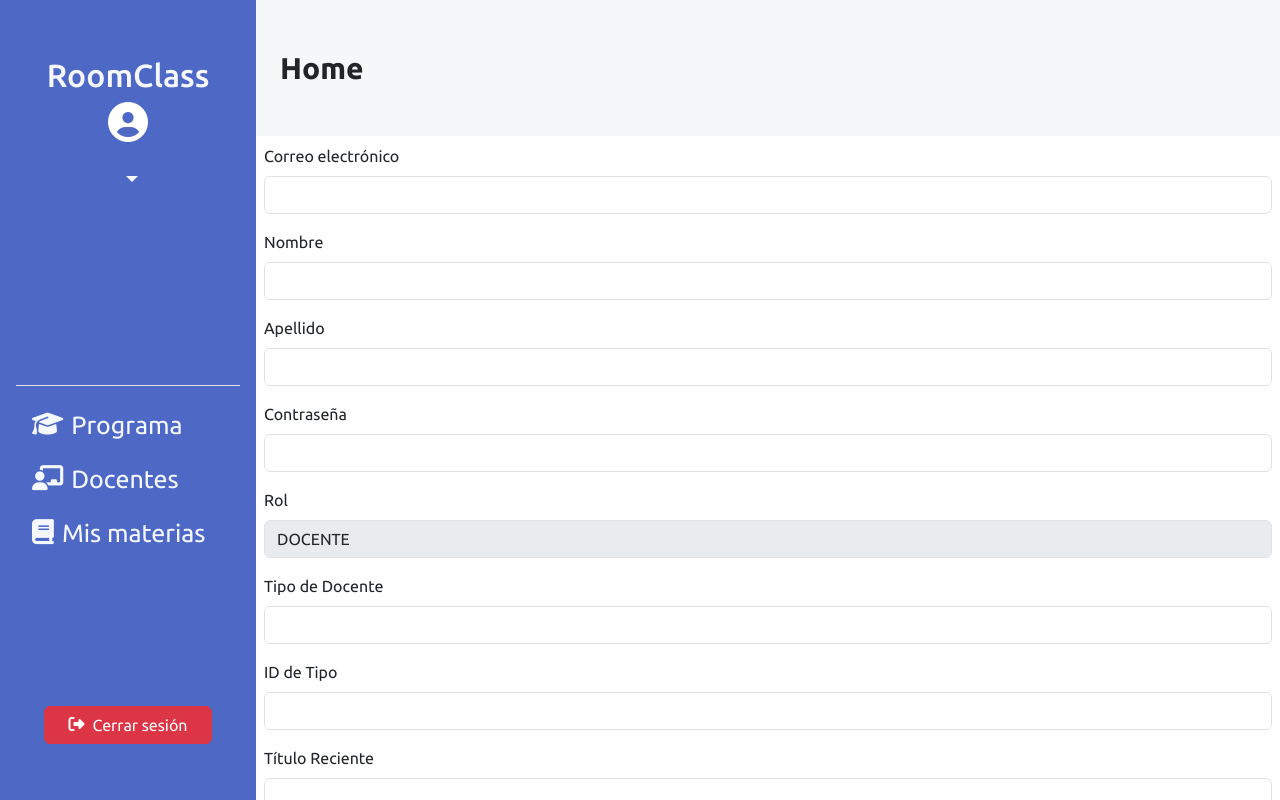
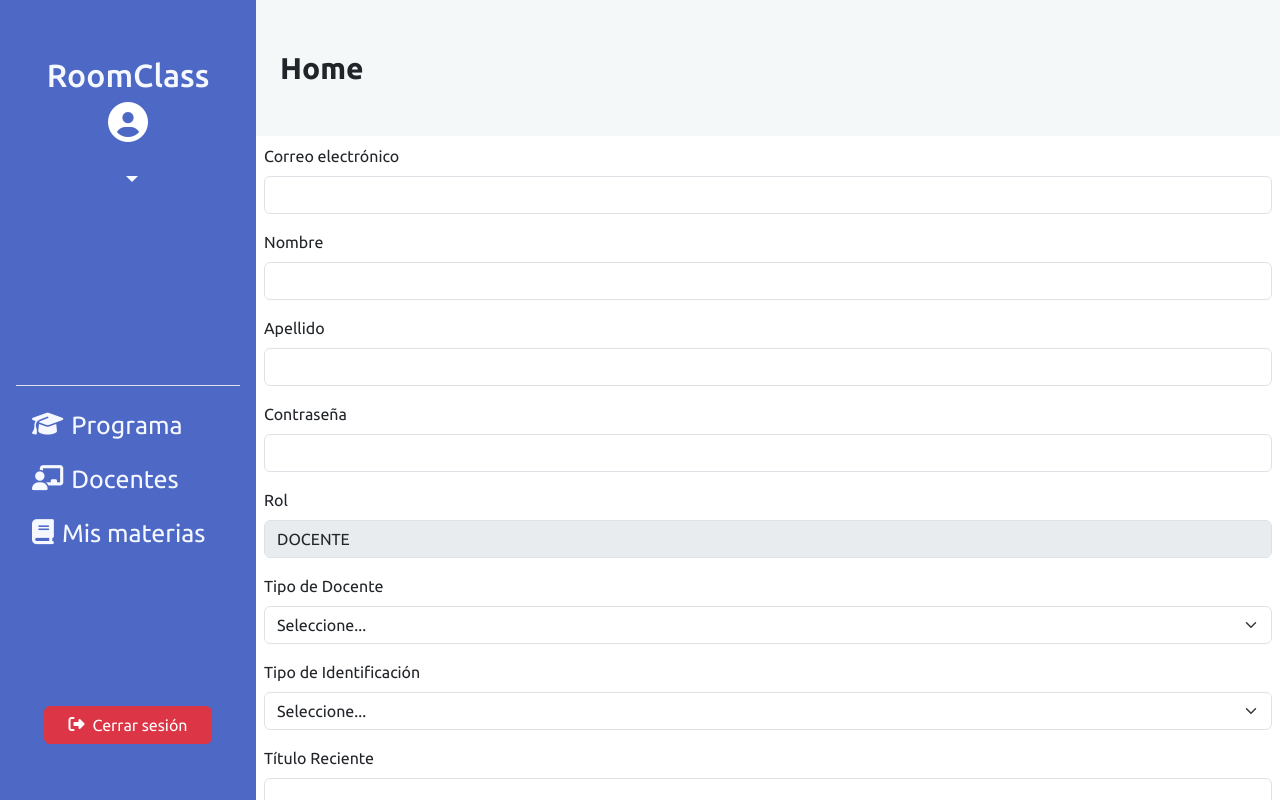
Before and after one commit to juliandross/RoomClassFront, an Angular app in the folder roomclass-app/: page /home/docentes/crear in a window 1280 px wide. Built offline with nearby package versions, Linux system fonts and the light colour scheme; no server answers; sample sign-in values are in the browser's storage.

Commit message:
Teacher-creation

```diff
--- a/roomclass-app/src/app/core/services/teacher.service.ts
+++ b/roomclass-app/src/app/core/services/teacher.service.ts
@@ -24,6 +24,6 @@ export class TeacherService {
 
 
   createTeacher(body: any): Observable<any> {
-    return this.http.post(this.CreateApiUrl, body);
+    return this.http.post(this.CreateApiUrl, body, {headers: this.getAuthHeaders()});
   }
 }
--- a/roomclass-app/src/app/features/docentes/create-view-docentes/create-view-docentes.component.html
+++ b/roomclass-app/src/app/features/docentes/create-view-docentes/create-view-docentes.component.html
@@ -21,12 +21,27 @@
   </div>
   <div class="mb-3">
     <label class="form-label">Tipo de Docente</label>
-    <input type="text" class="form-control" formControlName="teaType" required>
+    <select class="form-select" formControlName="teaType" required>
+    <option value="" disabled selected>Seleccione...</option>
+    <option value="Catedra">Catedra</option>
+    <option value="Asociado">Asociado</option>
+    <option value="Planta">Planta</option>
+    <option value="OPS">OPS</option>
+  </select>
   </div>
   <div class="mb-3">
-    <label class="form-label">ID de Tipo</label>
-    <input type="text" class="form-control" formControlName="teaTypeId" required>
-  </div>
+  <label class="form-label">Tipo de Identificación</label>
+  <select class="form-select" formControlName="teaTypeId" required>
+    <option value="" disabled selected>Seleccione...</option>
+    <option value="CC">Cédula de Ciudadanía</option>
+    <option value="TI">Tarjeta de Identidad</option>
+    <option value="CE">Cédula de Extranjería</option>
+    <option value="PA">Pasaporte</option>
+    <option value="RC">Registro Civil</option>
+    <option value="NIT">NIT</option>
+    <option value="PEP">Permiso Especial de Permanencia</option>
+  </select>
+</div>
   <div class="mb-3">
     <label class="form-label">Título Reciente</label>
     <input type="text" class="form-control" formControlName="teaRecentTitle" required>
--- a/roomclass-app/src/app/features/docentes/docentes.component.html
+++ b/roomclass-app/src/app/features/docentes/docentes.component.html
@@ -16,6 +16,6 @@
     <button type="button" class="btn-close" aria-label="Close" (click)="modal.dismiss()"></button>
   </div>
   <div class="modal-body">
-    <app-create-view-docentes (onCreated)="modal.close(); refreshTeachers()"></app-create-view-docentes>
+    <app-create-view-docentes (onCreated)="modal.close(); refreshTeachers();showSuccessSnack()"></app-create-view-docentes>
   </div>
 </ng-template>
--- a/roomclass-app/src/app/features/docentes/docentes.component.ts
+++ b/roomclass-app/src/app/features/docentes/docentes.component.ts
@@ -5,6 +5,7 @@ import { TeacherService } from '../../core/services/teacher.service';
 import { GenericListComponent } from '../../shared/generic-list/generic-list.component';
 import { CreateViewDocentesComponent } from './create-view-docentes/create-view-docentes.component';
 import { NgbModal, NgbModalRef } from '@ng-bootstrap/ng-bootstrap';
+import Swal from 'sweetalert2';
 
 @Component({
   selector: 'app-docentes',
@@ -51,4 +52,14 @@ export class DocentesComponent implements OnInit {
   addTeacher() {
     this.modalRef = this.modalService.open(this.createDocenteModal, { size: 'lg' });
   }
+  showSuccessSnack() {
+    Swal.fire({
+      icon: 'success',
+      title: 'Operación exitosa',
+      text: 'El docente ha sido creado exitosamente'
+    }).then(() => {
+      this.modalRef?.close();
+      this.refreshTeachers();
+    });
+  }
 }
```
Also changed, not shown: 2 other files (tests, documents, lock files or other folders).
